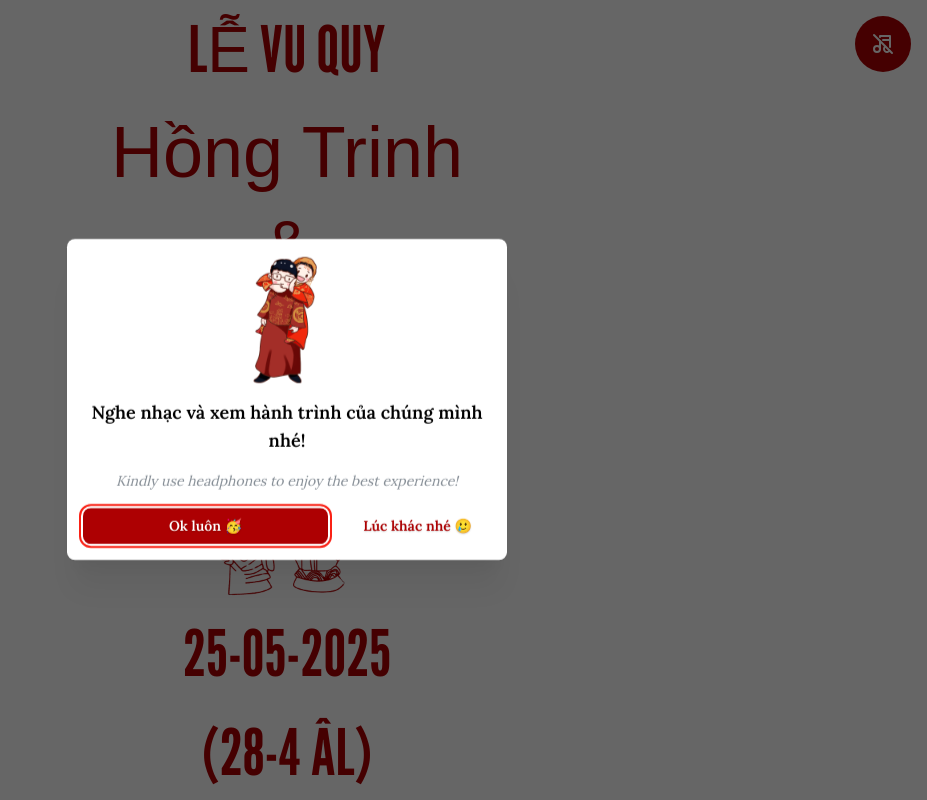
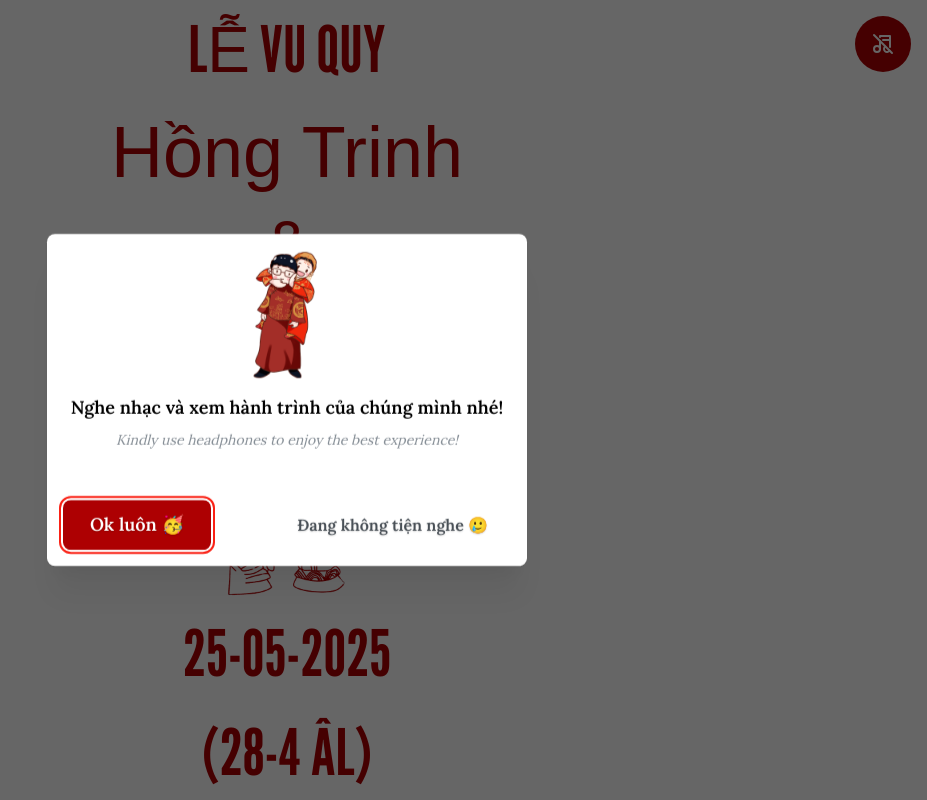
Before and after one commit to fuongz/mayfamily, a Next.js app: page / in a window 1280 px wide. Shown: the whole page, without its empty margins (353-1280 px from the left). Built offline with nearby package versions, Linux system fonts and the light colour scheme; a web font is replaced by a local one.

Commit message:
🐛 fix: improve ui/ux

```diff
--- a/src/components/features/home/components/gallery/Gallery.tsx
+++ b/src/components/features/home/components/gallery/Gallery.tsx
@@ -114,7 +114,7 @@ function Gallery() {
           leftSection={<IconPhotoFilled />}
           mt={16}
         >
-          Xem toàn bộ
+          Xem toàn bộ ảnh
         </Button>
       </Flex>
 
--- a/src/components/features/home/components/initial-modal/InitialModal.tsx
+++ b/src/components/features/home/components/initial-modal/InitialModal.tsx
@@ -1,6 +1,6 @@
 "use client";
 
-import { Button, Flex, Group, Image, Modal, Text } from "@mantine/core";
+import { Button, Flex, Image, Modal, Text } from "@mantine/core";
 import { useMounted } from "@mantine/hooks";
 import { useEffect, useState } from "react";
 
@@ -30,6 +30,7 @@ function InitialModal({ onMusicStatusChange }: Props) {
       opened={opened}
       onClose={onClose}
       centered
+      size={480}
       withCloseButton={false}
     >
       <Flex justify="center" mb={16}>
@@ -40,14 +41,22 @@ function InitialModal({ onMusicStatusChange }: Props) {
         Nghe nhạc và xem hành trình của chúng mình nhé!
       </Text>
 
-      <Text fs="italic" fz={14} c="gray.6" ta="center" mt={16}>
+      <Text fs="italic" fz={14} c="gray.6" ta="center" mt={8}>
         Kindly use headphones to enjoy the best experience!
       </Text>
 
-      <Group mt={16} justify="space-between">
+      <Flex
+        gap={16}
+        mt={{ base: 16, md: 48 }}
+        direction={{ base: "column", md: "row" }}
+        align="center"
+        w="100%"
+        justify="space-between"
+      >
         <Button
           variant="filled"
-          flex={1}
+          size="lg"
+          w={{ base: "100%", md: "auto" }}
           color="wedding-red.9"
           onClick={() => {
             onMusicStatusChange(true);
@@ -57,10 +66,10 @@ function InitialModal({ onMusicStatusChange }: Props) {
           Ok luôn 🥳
         </Button>
 
-        <Button variant="transparent" c="wedding-red.9" onClick={onClose}>
-          Lúc khác nhé 🥲
+        <Button size="md" variant="transparent" c="gray.7" onClick={onClose}>
+          Đang không tiện nghe 🥲
         </Button>
-      </Group>
+      </Flex>
     </Modal>
   );
 }
```
